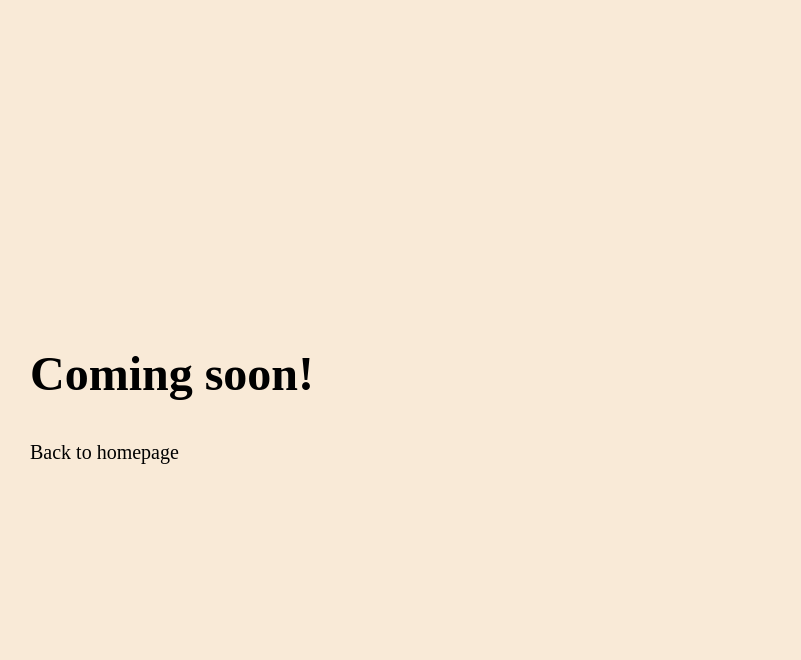
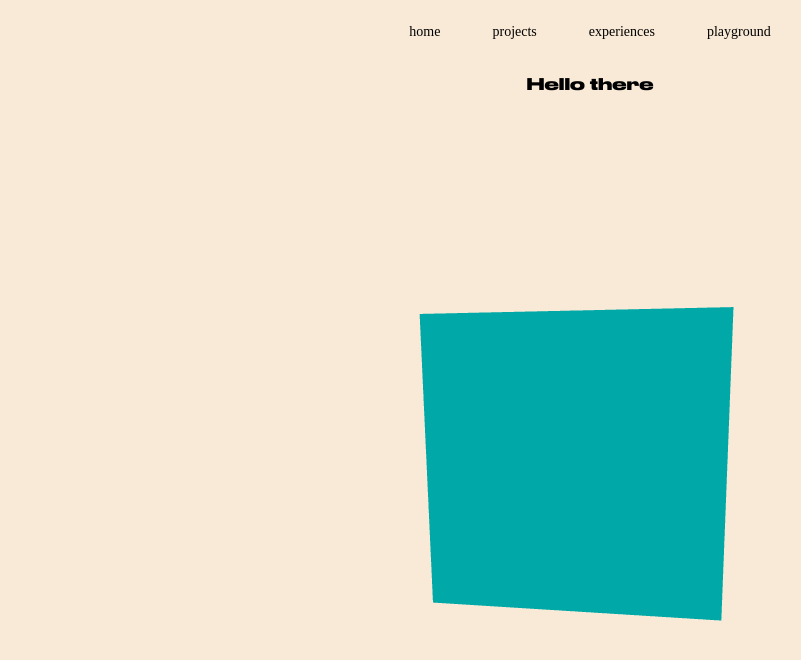
Before and after one commit to brextonho/website, a Next.js app: page /playground in a window 1280 px wide. Before the commit this address had no page. Shown: the top 660 px of the page, without its empty margins (50-851 px from the left). Built offline with nearby package versions, Linux system fonts and the light colour scheme.

Commit message:
added nav bar and 3d cube playground

```diff
--- a/package.json
+++ b/package.json
@@ -16,7 +16,9 @@
     "@fortawesome/free-regular-svg-icons": "^6.4.2",
     "@fortawesome/free-solid-svg-icons": "^6.4.2",
     "@fortawesome/react-fontawesome": "^0.2.0",
+    "@radix-ui/react-navigation-menu": "^1.1.4",
     "@radix-ui/react-slot": "^1.0.2",
+    "@react-three/fiber": "^8.15.12",
     "@types/node": "20.4.2",
     "@types/react": "18.2.15",
     "@types/react-dom": "18.2.7",
@@ -24,16 +26,20 @@
     "clsx": "^2.0.0",
     "eslint": "8.45.0",
     "eslint-config-next": "13.4.11",
+    "install": "^0.13.0",
     "lucide-react": "^0.287.0",
     "next": "13.4.11",
     "next-themes": "^0.2.1",
+    "npm": "^10.2.5",
     "react": "18.2.0",
     "react-dom": "18.2.0",
     "tailwind-merge": "^1.14.0",
     "tailwindcss-animate": "^1.0.7",
+    "three": "^0.159.0",
     "typescript": "5.1.6"
   },
   "devDependencies": {
+    "@types/three": "^0.159.0",
     "autoprefixer": "^10.4.14",
     "postcss": "^8.4.26",
     "prettier": "^3.0.3",
--- /dev/null
+++ b/src/app/components/NavBar.tsx
@@ -0,0 +1,41 @@
+"use client"
+
+import { cn } from "@/lib/utils"
+import React from "react";
+import Link from "next/link";
+import {
+  NavigationMenu,
+  NavigationMenuContent,
+  NavigationMenuItem,
+  NavigationMenuLink,
+  NavigationMenuList,
+  NavigationMenuTrigger,
+  navigationMenuTriggerStyle,
+} from "@/app/components/ui/navigation-menu"
+
+const menuItems = [
+  { href: "/", title: "home" },
+  { href: "/projects", title: "projects" },
+  { href: "/experiences", title: "experiences" },
+  { href: "/playground", title: "playground" },
+];
+
+export function NavMenu() {
+  return (
+    <div className="flex justify-center mt-3">
+      <NavigationMenu>
+        <NavigationMenuList>
+          {menuItems.map((item) => (
+            <NavigationMenuItem key={item.href}>
+              <Link href={item.href} legacyBehavior passHref>
+                <NavigationMenuLink className={`${navigationMenuTriggerStyle()} px-3 md:px-6 py-2`}>
+                  {item.title}
+                </NavigationMenuLink>
+              </Link>
+            </NavigationMenuItem>
+          ))}
+        </NavigationMenuList>
+      </NavigationMenu>
+    </div>
+  );
+};
--- a/src/app/components/Rectangle.tsx
+++ b/src/app/components/Rectangle.tsx
@@ -2,7 +2,7 @@
 
 interface Props {
   children?: React.ReactNode;
-  onClick: () => void;
+  onClick?: () => void; // onClick optional
 }
 
 const RectangleButton: React.FC<Props> = ({
--- /dev/null
+++ b/src/app/components/SphereComponent.js
@@ -0,0 +1,32 @@
+// src/app/components/SphereComponent.js
+import React, { useRef } from 'react';
+import { Canvas, useFrame } from '@react-three/fiber';
+import * as THREE from 'three';
+
+const Sphere = () => {
+  const meshRef = useRef();
+
+  useFrame(() => {
+    if (meshRef.current) {
+      meshRef.current.rotation.x += 0.01;
+      meshRef.current.rotation.y += 0.01;
+    }
+  });
+
+  return (
+    <mesh ref={meshRef}>
+      <sphereGeometry args={[1, 32, 32]} />
+      <lineBasicMaterial attach="material" color="teal" wireframe />
+    </mesh>
+  );
+};
+
+const SphereComponent = () => {
+  return (
+    <Canvas>
+      <Sphere />
+    </Canvas>
+  );
+};
+
+export default SphereComponent;
--- /dev/null
+++ b/src/app/components/ThreeCube.tsx
@@ -0,0 +1,34 @@
+// src/app/components/ThreeCube.tsx
+import React, { useRef } from 'react';
+import { Canvas, useFrame } from '@react-three/fiber';
+import * as THREE from 'three';
+
+const ThreeCube: React.FC = () => {
+  const meshRef = useRef<THREE.Mesh>(null);
+
+  useFrame(() => {
+    if (meshRef.current) {
+      meshRef.current.rotation.x += 0.01;
+      meshRef.current.rotation.y += 0.01;
+    }
+  });
+
+  return (
+    <mesh ref={meshRef}>
+      <boxGeometry args={[2.5, 2.5, 2.5]} />
+      <meshStandardMaterial color={'cyan'} />
+    </mesh>
+  );
+};
+
+const ThreeComponent: React.FC = () => {
+  return (
+    <Canvas>
+      <ambientLight />
+      <pointLight position={[10, 10, 10]} />
+      <ThreeCube />
+    </Canvas>
+  );
+};
+
+export default ThreeComponent;
--- /dev/null
+++ b/src/app/components/ui/navigation-menu.tsx
@@ -0,0 +1,128 @@
+import * as React from "react"
+import * as NavigationMenuPrimitive from "@radix-ui/react-navigation-menu"
+import { cva } from "class-variance-authority"
+import { ChevronDown } from "lucide-react"
+
+import { cn } from "@/lib/utils"
+
+const NavigationMenu = React.forwardRef<
+  React.ElementRef<typeof NavigationMenuPrimitive.Root>,
+  React.ComponentPropsWithoutRef<typeof NavigationMenuPrimitive.Root>
+>(({ className, children, ...props }, ref) => (
+  <NavigationMenuPrimitive.Root
+    ref={ref}
+    className={cn(
+      "relative z-10 flex max-w-max flex-1 items-center justify-center",
+      className
+    )}
+    {...props}
+  >
+    {children}
+    <NavigationMenuViewport />
+  </NavigationMenuPrimitive.Root>
+))
+NavigationMenu.displayName = NavigationMenuPrimitive.Root.displayName
+
+const NavigationMenuList = React.forwardRef<
+  React.ElementRef<typeof NavigationMenuPrimitive.List>,
+  React.ComponentPropsWithoutRef<typeof NavigationMenuPrimitive.List>
+>(({ className, ...props }, ref) => (
+  <NavigationMenuPrimitive.List
+    ref={ref}
+    className={cn(
+      "group flex flex-1 list-none items-center justify-center space-x-1",
+      className
+    )}
+    {...props}
+  />
+))
+NavigationMenuList.displayName = NavigationMenuPrimitive.List.displayName
+
+const NavigationMenuItem = NavigationMenuPrimitive.Item
+
+const navigationMenuTriggerStyle = cva(
+  "group inline-flex h-10 w-max items-center justify-center rounded-md bg-background px-4 py-2 text-sm font-medium transition-colors hover:bg-accent hover:text-accent-foreground focus:bg-accent focus:text-accent-foreground focus:outline-none disabled:pointer-events-none disabled:opacity-50 data-[active]:bg-accent/50 data-[state=open]:bg-accent/50"
+)
+
+const NavigationMenuTrigger = React.forwardRef<
+  React.ElementRef<typeof NavigationMenuPrimitive.Trigger>,
+  React.ComponentPropsWithoutRef<typeof NavigationMenuPrimitive.Trigger>
+>(({ className, children, ...props }, ref) => (
+  <NavigationMenuPrimitive.Trigger
+    ref={ref}
+    className={cn(navigationMenuTriggerStyle(), "group", className)}
+    {...props}
+  >
+    {children}{" "}
+    <ChevronDown
+      className="relative top-[1px] ml-1 h-3 w-3 transition duration-200 group-data-[state=open]:rotate-180"
+      aria-hidden="true"
+    />
+  </NavigationMenuPrimitive.Trigger>
+))
+NavigationMenuTrigger.displayName = NavigationMenuPrimitive.Trigger.displayName
+
+const NavigationMenuContent = React.forwardRef<
+  React.ElementRef<typeof NavigationMenuPrimitive.Content>,
+  React.ComponentPropsWithoutRef<typeof NavigationMenuPrimitive.Content>
+>(({ className, ...props }, ref) => (
+  <NavigationMenuPrimitive.Content
+    ref={ref}
+    className={cn(
+      "left-0 top-0 w-full data-[motion^=from-]:animate-in data-[motion^=to-]:animate-out data-[motion^=from-]:fade-in data-[motion^=to-]:fade-out data-[motion=from-end]:slide-in-from-right-52 data-[motion=from-start]:slide-in-from-left-52 data-[motion=to-end]:slide-out-to-right-52 data-[motion=to-start]:slide-out-to-left-52 md:absolute md:w-auto ",
+      className
+    )}
+    {...props}
+  />
+))
+NavigationMenuContent.displayName = NavigationMenuPrimitive.Content.displayName
+
+const NavigationMenuLink = NavigationMenuPrimitive.Link
+
+const NavigationMenuViewport = React.forwardRef<
+  React.ElementRef<typeof NavigationMenuPrimitive.Viewport>,
+  React.ComponentPropsWithoutRef<typeof NavigationMenuPrimitive.Viewport>
+>(({ className, ...props }, ref) => (
+  <div className={cn("absolute left-0 top-full flex justify-center")}>
+    <NavigationMenuPrimitive.Viewport
+      className={cn(
+        "origin-top-center relative mt-1.5 h-[var(--radix-navigation-menu-viewport-height)] w-full overflow-hidden rounded-md border bg-popover text-popover-foreground shadow-lg data-[state=open]:animate-in data-[state=closed]:animate-out data-[state=closed]:zoom-out-95 data-[state=open]:zoom-in-90 md:w-[var(--radix-navigation-menu-viewport-width)]",
+        className
+      )}
+      ref={ref}
+      {...props}
+    />
+  </div>
+))
+NavigationMenuViewport.displayName =
+  NavigationMenuPrimitive.Viewport.displayName
+
+const NavigationMenuIndicator = React.forwardRef<
+  React.ElementRef<typeof NavigationMenuPrimitive.Indicator>,
+  React.ComponentPropsWithoutRef<typeof NavigationMenuPrimitive.Indicator>
+>(({ className, ...props }, ref) => (
+  <NavigationMenuPrimitive.Indicator
+    ref={ref}
+    className={cn(
+      "top-full z-[1] flex h-1.5 items-end justify-center overflow-hidden data-[state=visible]:animate-in data-[state=hidden]:animate-out data-[state=hidden]:fade-out data-[state=visible]:fade-in",
+      className
+    )}
+    {...props}
+  >
+    <div className="relative top-[60%] h-2 w-2 rotate-45 rounded-tl-sm bg-border shadow-md" />
+  </NavigationMenuPrimitive.Indicator>
+))
+NavigationMenuIndicator.displayName =
+  NavigationMenuPrimitive.Indicator.displayName
+
+export {
+  navigationMenuTriggerStyle,
+  NavigationMenu,
+  NavigationMenuList,
+  NavigationMenuItem,
+  NavigationMenuContent,
+  NavigationMenuTrigger,
+  NavigationMenuLink,
+  NavigationMenuIndicator,
+  NavigationMenuViewport,
+}
--- a/src/pages/404.tsx
+++ b/src/pages/404.tsx
@@ -3,6 +3,7 @@
 /* eslint-disable react-hooks/exhaustive-deps */
 import Link from "next/link";
 import React, { useState, useEffect } from "react";
+import { NavMenu } from '../app/components/NavBar';
 
 export default function Custom404() {
   const [show, setShow] = useState(true)
@@ -12,14 +13,15 @@
     }, 6000)
   }, [show])
   return (
-    <div className="container mx-auto max-w-7xl">
-      <div className="absolute overflow-hidden flex flex-col items-center h-screen py-8 md:flex-row md:py-36 md:relative w-full">
+    <div className="container mx-auto max-w-7xl h-screen w-full overflow-hidden">
+      <NavMenu />
+      <div className="flex flex-col items-center justify-center h-screen w-full">
 
-        <div className="px-7 mt-8 md:px-12 lg:px-16 lg:m-0">
-          <h3 className="text-secondary-text font-bold dark:text-gray-100 p-4 text-3xl md:text-4xl lg:text-5xl">Coming soon!</h3>
+        <div className="flex flex-col items-center px-7 mt-8 pb-16 md:px-12 lg:px-16 lg:m-0">
+          <h3 className="font-bold dark:text-neutral-200 text-3xl md:text-4xl lg:text-5xl">coming soon</h3>
           <br></br>
-          <Link href="/" className="bg-secondary-text text-primary-base p-4 dark:text-gray-100 rounded-xl font-medium text-xl hover:bg-transparent hover:text-secondary-text hover:ring-4 hover:ring-secondary-text hover:ring-inset duration-500">
-            Back to homepage
+          <Link href="/" className="p-6 dark:text-neutral-200 rounded-xl text-xl hover:ring-4 hover:ring-secondary-text hover:ring-inset duration-500">
+            back to homepage
           </Link>
         </div>
       </div>
--- /dev/null
+++ b/src/pages/playground.tsx
@@ -0,0 +1,15 @@
+import React from 'react';
+import ThreeComponent from '../app/components/ThreeCube';
+import { NavMenu } from '../app/components/NavBar';
+
+const Playground: React.FC = () => {
+  return (
+    <div className="container mx-auto max-w-7xl overflow-hidden flex flex-col items-center justify-center h-screen">
+      <NavMenu/>
+      <h1 className="pt-5" >Hello there</h1>
+      <ThreeComponent />
+    </div>
+  );
+};
+
+export default Playground;
--- a/tailwind.config.js
+++ b/tailwind.config.js
@@ -44,6 +44,7 @@
       },
       fontFamily: {
         sans: ['var(--font-poppins)'],
+        drukwide: ['var(--font-drukwidebold)', 'sans-serif'],
       },
       height: {
         'sm-vh': '12vh', // 12% of the viewport height for 'sm'
```
Also changed, not shown: src/pages/index.tsx (+12 -4 lines), 1 other file (tests, documents, lock files or other folders).
